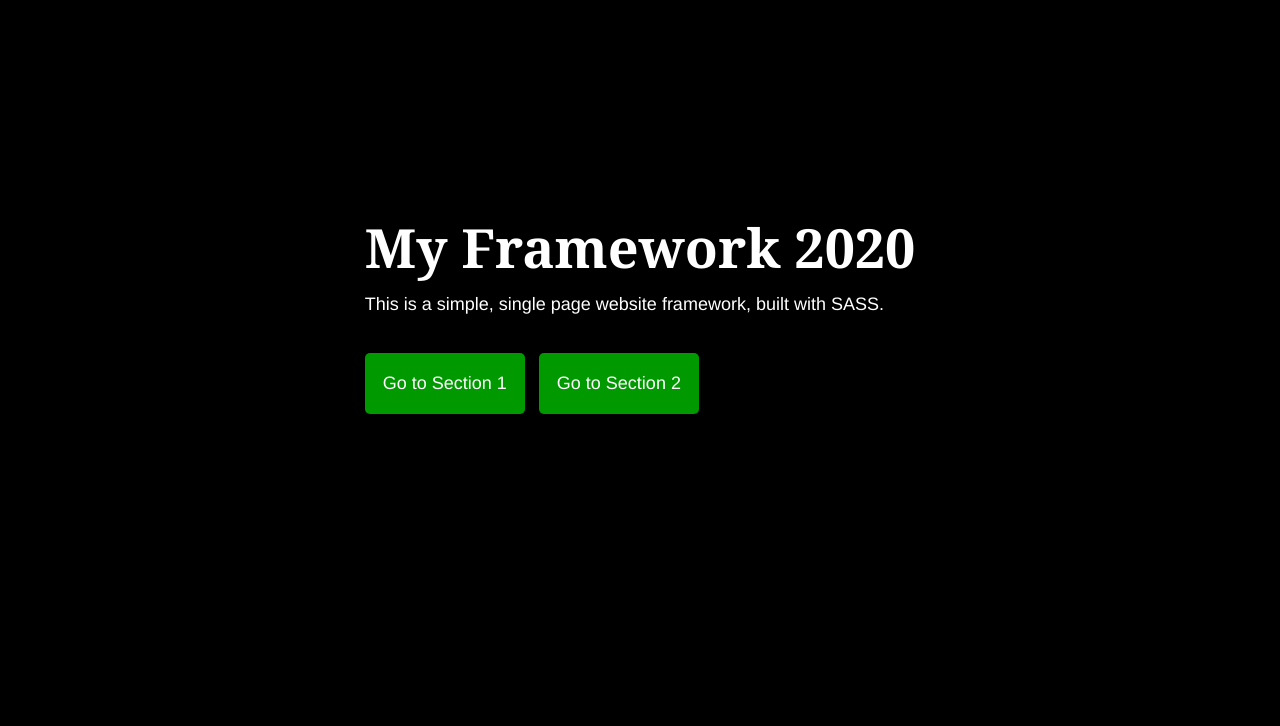
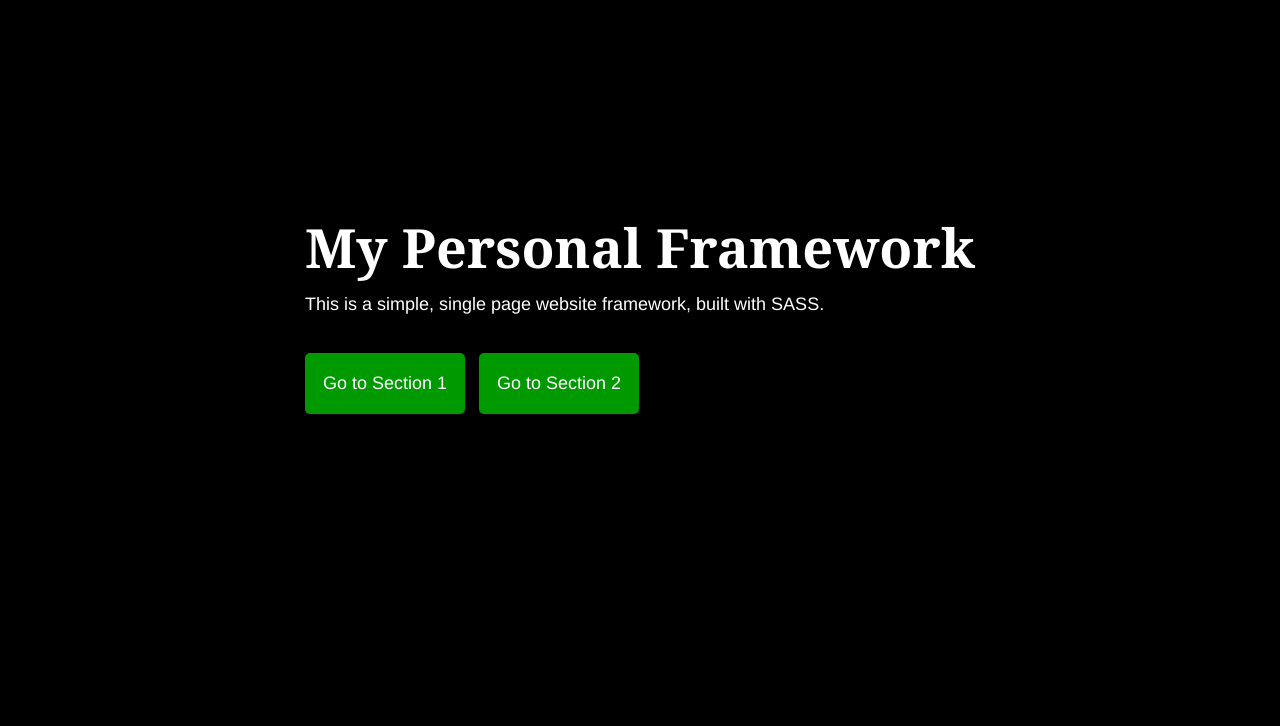
Before and after one commit to johndoenma/jd-personalframework, a plain HTML site: page index.html in a window 1280 px wide. Shown: the part 74-800 px from the top of the page. Drawn offline with Linux system fonts and the light colour scheme; a web font is replaced by a local one.

Commit message:
removed 2020 year

```diff
--- a/index.html
+++ b/index.html
@@ -44,7 +44,7 @@
 
         <section class="hero animate-on-scroll">
             <div class="container">
-                <h1>My Framework 2020</h1>
+                <h1>My Personal Framework</h1>
                 <p>This is a simple, single page website framework, built with SASS.</p>
                 <div class="btn-group">
                     <a href="#section01" class="button">Go to Section 1</a>
```
